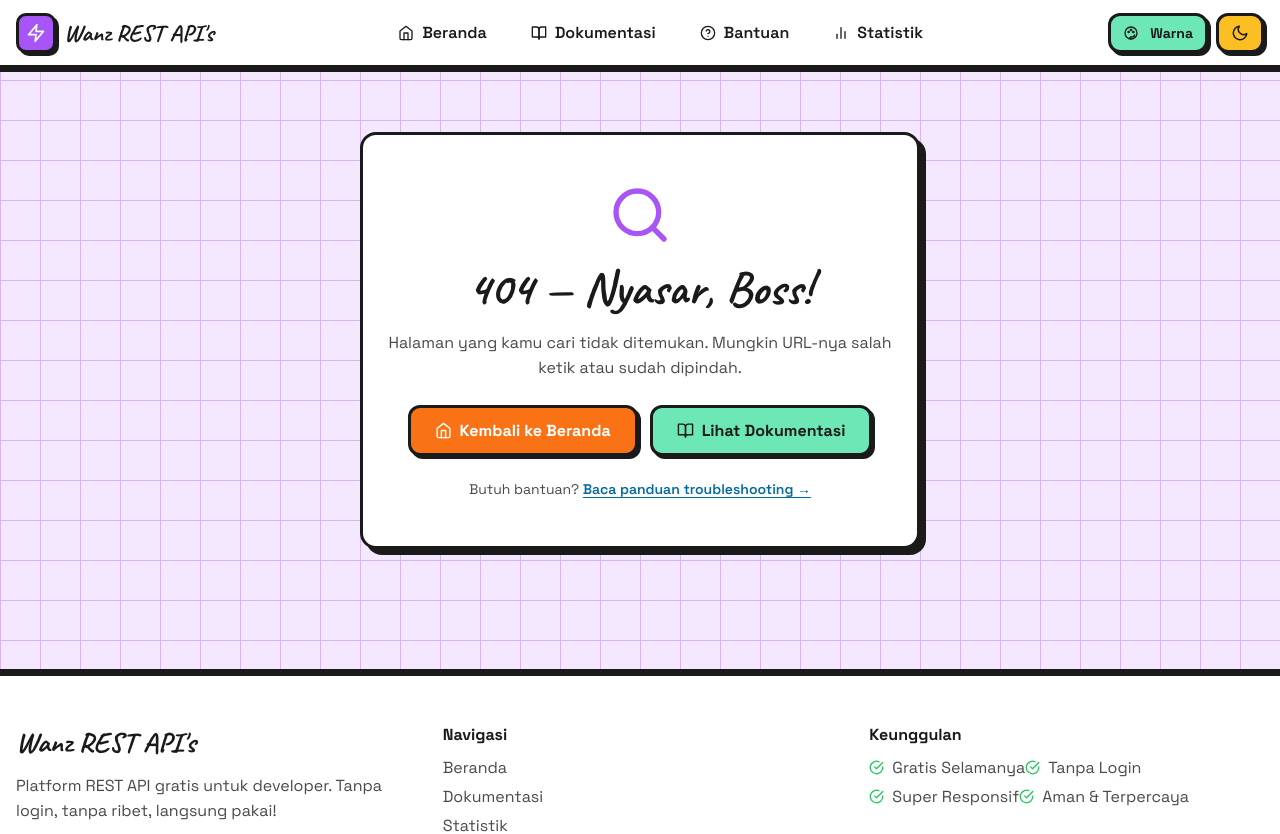
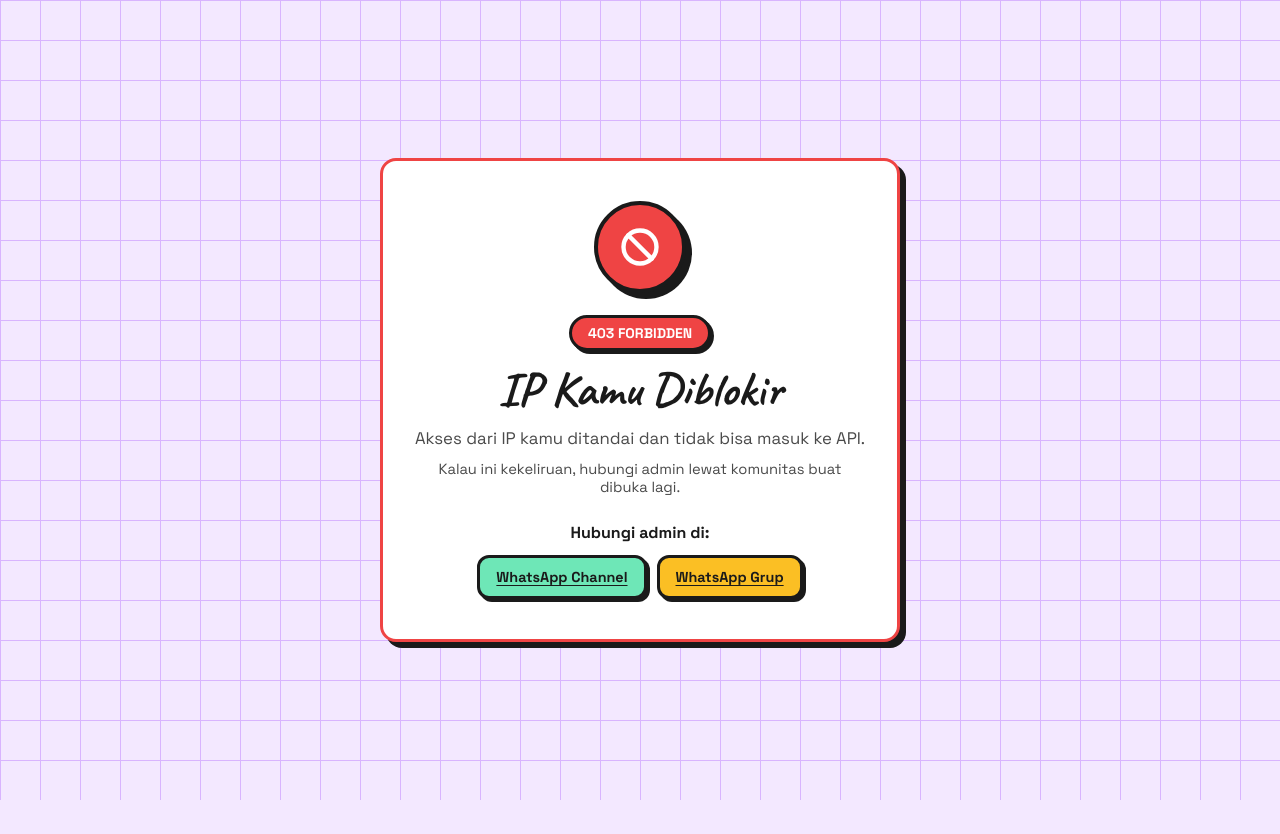
Before and after one commit to panel-bot-vip/wanz-rest-api, a Next.js app: page /diblokir in a window 1280 px wide. Before the commit this address had no page. Shown: the top 834 px of the page. After the commit the page ends 800 px from the top, so only its background shows below. Built offline with nearby package versions, Linux system fonts and the light colour scheme.

Commit message:
fix: halaman perawatan & blokir neo-brutalisme + toggle maintenance cepat
- /perawatan & /diblokir jadi page Next.js asli (bukan HTML tempelan), auto-refresh 20s
- middleware rewrite ke halaman tsb (API tetap JSON 503/403)
- cache KV 20dtk -> 3dtk biar toggle dari admin kerasa instan

```diff
--- /dev/null
+++ b/app/diblokir/page.tsx
@@ -0,0 +1,50 @@
+import type { Metadata } from 'next';
+
+export const metadata: Metadata = {
+  title: 'Akses Diblokir — Wanz REST API',
+  robots: { index: false, follow: false },
+};
+
+const CHANNEL = 'https://whatsapp.com/channel/0029Vb91FFNFcowEgF3v9S2p';
+const GROUP =
+  'https://chat.whatsapp.com/IWg41xYluxnEURl0I11KeI?s=cl&p=a&mlu=4&ilr=4';
+
+function BanIcon({ size = 44 }: { size?: number }) {
+  return (
+    <svg width={size} height={size} viewBox="0 0 24 24" fill="none" stroke="#fff" strokeWidth="2.4" strokeLinecap="round" strokeLinejoin="round" aria-hidden="true">
+      <circle cx="12" cy="12" r="9" />
+      <path d="M5.6 5.6l12.8 12.8" />
+    </svg>
+  );
+}
+
+export default function DiblokirPage() {
+  return (
+    <div className="min-h-screen page-layer" style={{ display: 'flex', alignItems: 'center', justifyContent: 'center', padding: '24px' }}>
+      <div className="neo-card" style={{ maxWidth: 520, width: '100%', padding: '40px 30px', textAlign: 'center', borderColor: '#ef4444' }}>
+        <div style={{ width: 92, height: 92, margin: '0 auto 22px', borderRadius: '50%', background: '#ef4444', border: '4px solid var(--border-color)', display: 'flex', alignItems: 'center', justifyContent: 'center', boxShadow: '6px 6px 0 var(--shadow-color)' }}>
+          <BanIcon />
+        </div>
+        <div className="neo-badge" style={{ background: '#ef4444', color: '#fff', marginBottom: 14 }}>403 FORBIDDEN</div>
+        <h1 className="handwritten" style={{ fontSize: '3rem', fontWeight: 700, marginBottom: 12, color: 'var(--text-primary)', lineHeight: 1 }}>
+          IP Kamu Diblokir
+        </h1>
+        <p style={{ color: 'var(--text-secondary)', fontSize: '1.05rem', lineHeight: 1.6, marginBottom: 8 }}>
+          Akses dari IP kamu ditandai dan tidak bisa masuk ke API.
+        </p>
+        <p style={{ color: 'var(--text-secondary)', fontSize: '0.92rem', marginBottom: 26 }}>
+          Kalau ini kekeliruan, hubungi admin lewat komunitas buat dibuka lagi.
+        </p>
+        <div style={{ fontWeight: 800, marginBottom: 12 }}>Hubungi admin di:</div>
+        <div style={{ display: 'flex', gap: 10, justifyContent: 'center', flexWrap: 'wrap' }}>
+          <a href={CHANNEL} target="_blank" rel="noopener noreferrer" className="neo-button" style={{ background: 'var(--accent-mint)', fontSize: '0.9rem', padding: '10px 16px' }}>
+            WhatsApp Channel
+          </a>
+          <a href={GROUP} target="_blank" rel="noopener noreferrer" className="neo-button" style={{ fontSize: '0.9rem', padding: '10px 16px' }}>
+            WhatsApp Grup
+          </a>
+        </div>
+      </div>
+    </div>
+  );
+}
--- a/lib/kv.ts
+++ b/lib/kv.ts
@@ -22,7 +22,7 @@ export function kvReady(): boolean {
 }
 
 /* ---------- cache in-memory (per instance) supaya jarang nembak Redis ---------- */
-const CACHE_TTL = 20_000;
+const CACHE_TTL = 3_000; // 3 dtk — biar toggle maintenance/blokir dari admin kerasa cepat
 let maintCache: { val: boolean; at: number } | null = null;
 let blockCache: { val: Set<string>; at: number } | null = null;
 
```
Also changed, not shown: app/perawatan/page.tsx (added, +51 -0 lines), middleware.ts (+7 -12 lines).
